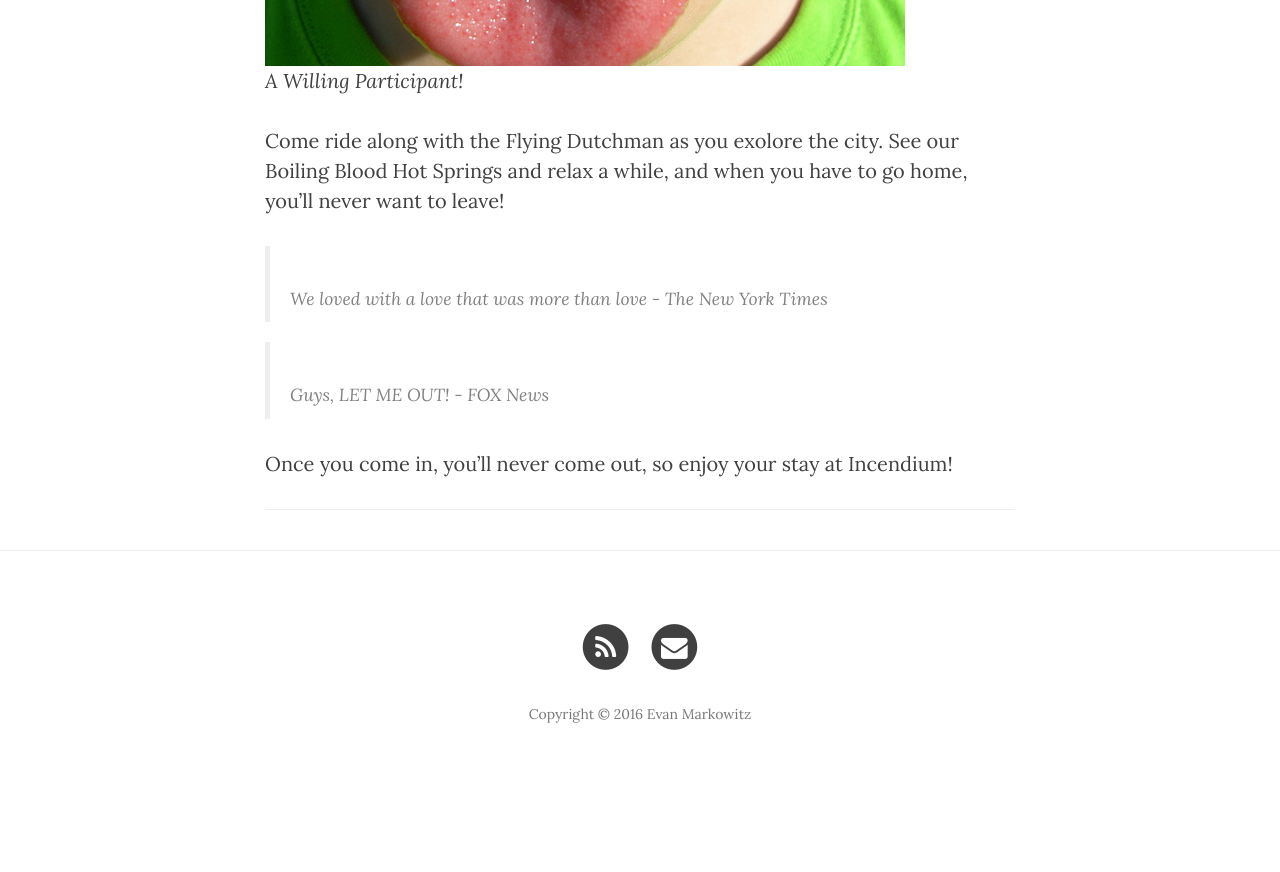
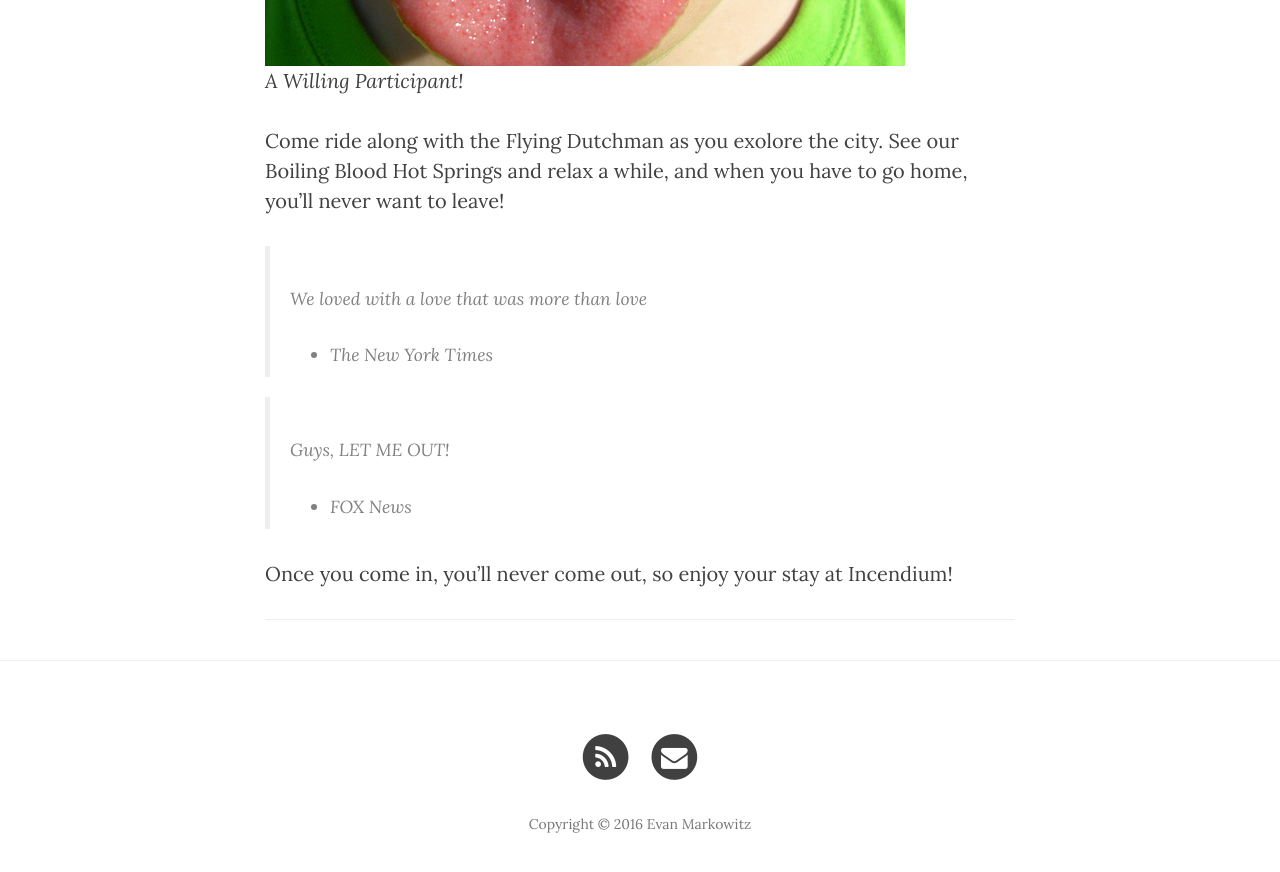
Before and after one commit to ejm/incendium, a Jekyll site: the page built from _posts/2016-04-05-welcome-to-incendium.md, in a window 1280 px wide and 900 px high, scrolled down 1140 px. Shown: the top 872 px of the window. Built offline with Jekyll 4.4.1, drawn with Linux system fonts in a browser that asks for light colours; nearby versions of some CDN libraries; before the commit the page ends 1930 px from its top, so only the background shows below that.

```diff
--- a/_posts/2016-04-05-welcome-to-incendium.md
+++ b/_posts/2016-04-05-welcome-to-incendium.md
@@ -16,8 +16,10 @@ _A Willing Participant!_
 
 Come ride along with the Flying Dutchman as you exolore the city.  See our Boiling Blood Hot Springs and relax a while, and when you have to go home, you'll never want to leave!
 
-> We loved with a love that was more than love - The New York Times
+> We loved with a love that was more than love
+> - The New York Times
 
-> Guys, LET ME OUT! - FOX News
+> Guys, LET ME OUT!
+> - FOX News
 
 Once you come in, you'll never come out, so enjoy your stay at Incendium!
```
